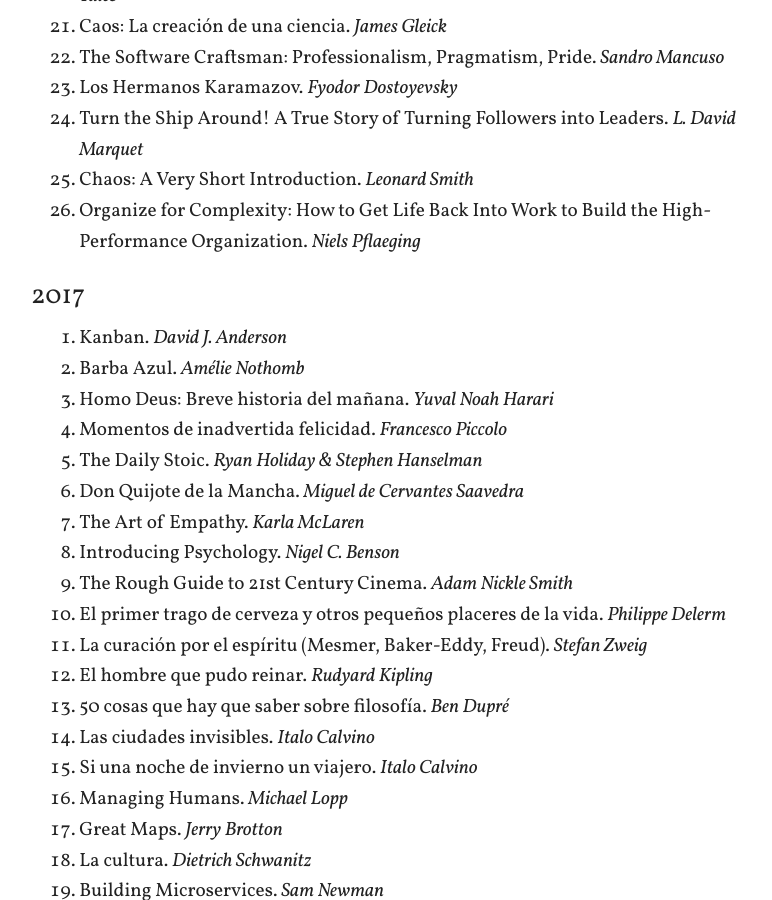
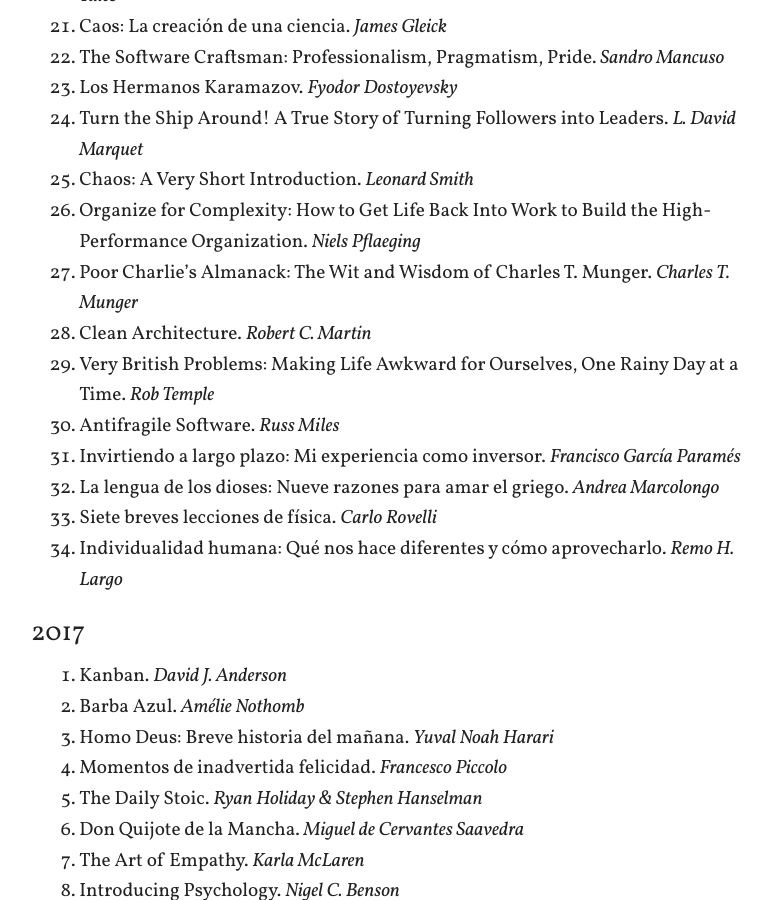
Before and after one commit to arturoherrero/arturoherrero.com, a Jekyll site: the page built from books.md, in a window 1280 px wide and 900 px high, scrolled down 1074 px. Shown: the whole window, without its empty margins (249-1021 px from the left). Built offline with Jekyll 4.4.1, drawn with Linux system fonts in a browser that asks for light colours; some of the changed text lies outside the part shown.

Commit message:
Update reading list

```diff
--- a/books.md
+++ b/books.md
@@ -35,6 +35,14 @@
 24. Turn the Ship Around! A True Story of Turning Followers into Leaders. *L. David Marquet*
 25. Chaos: A Very Short Introduction. *Leonard Smith*
 26. Organize for Complexity: How to Get Life Back Into Work to Build the High-Performance Organization. *Niels Pflaeging*
+27. Poor Charlie's Almanack: The Wit and Wisdom of Charles T. Munger. *Charles T. Munger*
+28. Clean Architecture. *Robert C. Martin*
+29. Very British Problems: Making Life Awkward for Ourselves, One Rainy Day at a Time. *Rob Temple*
+30. Antifragile Software. *Russ Miles*
+31. Invirtiendo a largo plazo: Mi experiencia como inversor. *Francisco García Paramés*
+32. La lengua de los dioses: Nueve razones para amar el griego. *Andrea Marcolongo*
+33. Siete breves lecciones de física. *Carlo Rovelli*
+34. Individualidad humana: Qué nos hace diferentes y cómo aprovecharlo. *Remo H. Largo*
 
 
 ### 2017
```
Also changed, not shown: other parts of books.md (+1 -1 lines).
